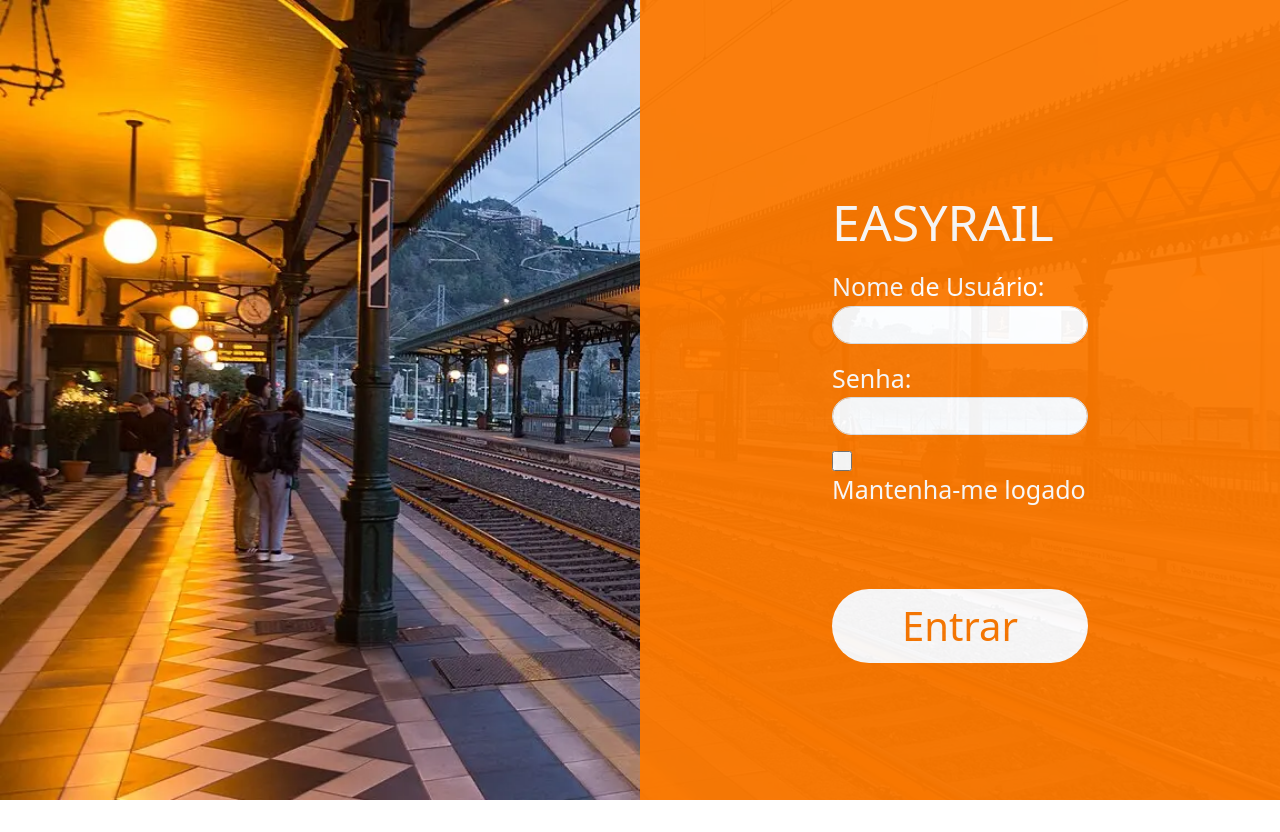
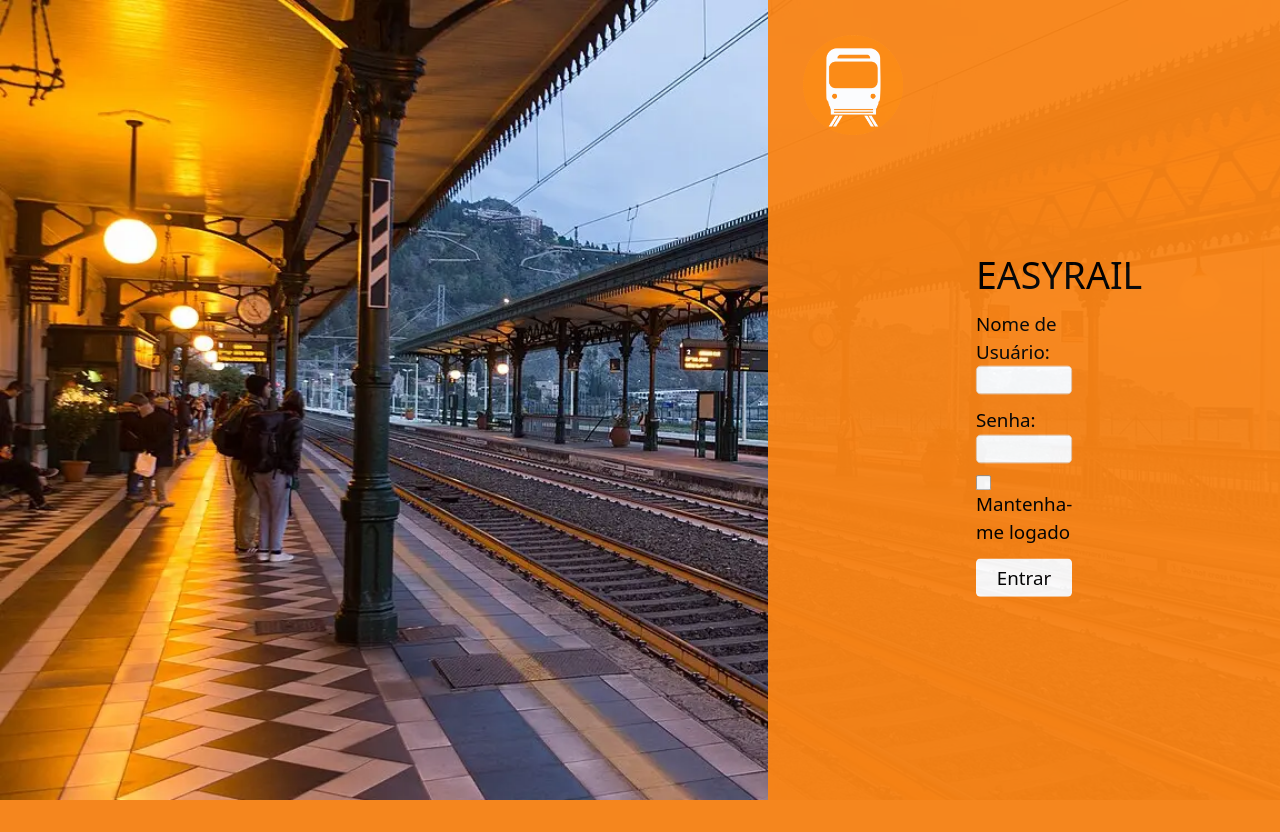
Before and after one commit to devcaetan0/EasyRail-S.A, a PHP site: page / in a window 1280 px wide. After the commit the page ends 800 px from the top, so only its background shows below. Run offline with PHP 8.4, Linux system fonts and the light colour scheme.

Commit message:
change - mudança na posição da logo e cor do texto no login

```diff
--- a/index.html
+++ b/index.html
@@ -11,27 +11,21 @@
 </head>
 
 <body id="body-login" class="h-100">
-    <header>
-
-    </header>
-
-
-
-    <main id="main-login" class="w-50 h-100">
-        <img src="assets/images/logo-negative.png" class="deco-icon" alt="EasyRail icon">
-        <div class="p-5 m-5">
+    <main id="main-login" class=" h-100">
+        <img src="assets/images/logo-negative.png" class="deco-icon d-flex justify-content-center" alt="EasyRail icon">
+        <div style="transform: scale(0.75);" class="p-5 m-5">
             <div class="card-body p-5 m-5">
                 <h2 style="font-size: 50px;">EASYRAIL</h2>
                 <form id="form-login">
 
                     <div class="mt-3 mb-3">
                         <label for="nome">Nome de Usuário:</label>
-                        <input class="form-control arredonda" type="text" id="usuario-login" required>
+                        <input class="form-control " type="text" id="usuario-login" required>
                     </div>
 
                     <div class="mt-3 mb-3">
                         <label for="senha">Senha:</label>
-                        <input class="form-control arredonda" type="password" id="senha-login" required>
+                        <input class="form-control " type="password" id="senha-login" required>
                     </div>
 
                     <div class="mt-3 mb-3">
@@ -39,7 +33,7 @@
                         <label>Mantenha-me logado</label><br>
                     </div>
 
-                    <button class="btn w-100 arredonda" id="botao-envio" type="submit">Entrar</button>
+                    <button class="btn w-100 " id="botao-envio" type="submit">Entrar</button>
                 </form>
             </div>
         </div>
--- a/styles/style.css
+++ b/styles/style.css
@@ -1,8 +1,9 @@
 :root {
-    --cor-laranja: #fd7a00;
+    --cor-laranja: #fa8415;
+    --cor-preto: #000000;
 }
 
-/* ===== CADASTRO DE FUNCIONÁRIOS ===== */
+/* ===== LOGIN ===== */
 
 #body-login {
     background-image: url(../assets/images/fundo-login.webp);
@@ -14,25 +15,21 @@
     background-color: var(--cor-laranja);
     float: right;
     opacity: calc(95%);
-    color: white;
+    color: var(--cor-preto);
+    width: 40%;
 }
 
 #botao-envio {
     background-color: white;
-    color: var(--cor-laranja);
-    font-size: 40px;
-    margin-top: 25%;
+    color: var(--cor-preto);
+    font-size: 25px;
 }
 
 .deco-icon {
     position: absolute;
     margin-top: 35px;
-    height: 140px;
-    margin-left: 780px;
-}
-
-.arredonda {
-    border-radius: 50px;
+    height: 100px;
+    margin-left: 35px;
 }
 
 #form-login {
```
Also changed, not shown: assets/images/logo-negative.png, assets/images/logo.png.
